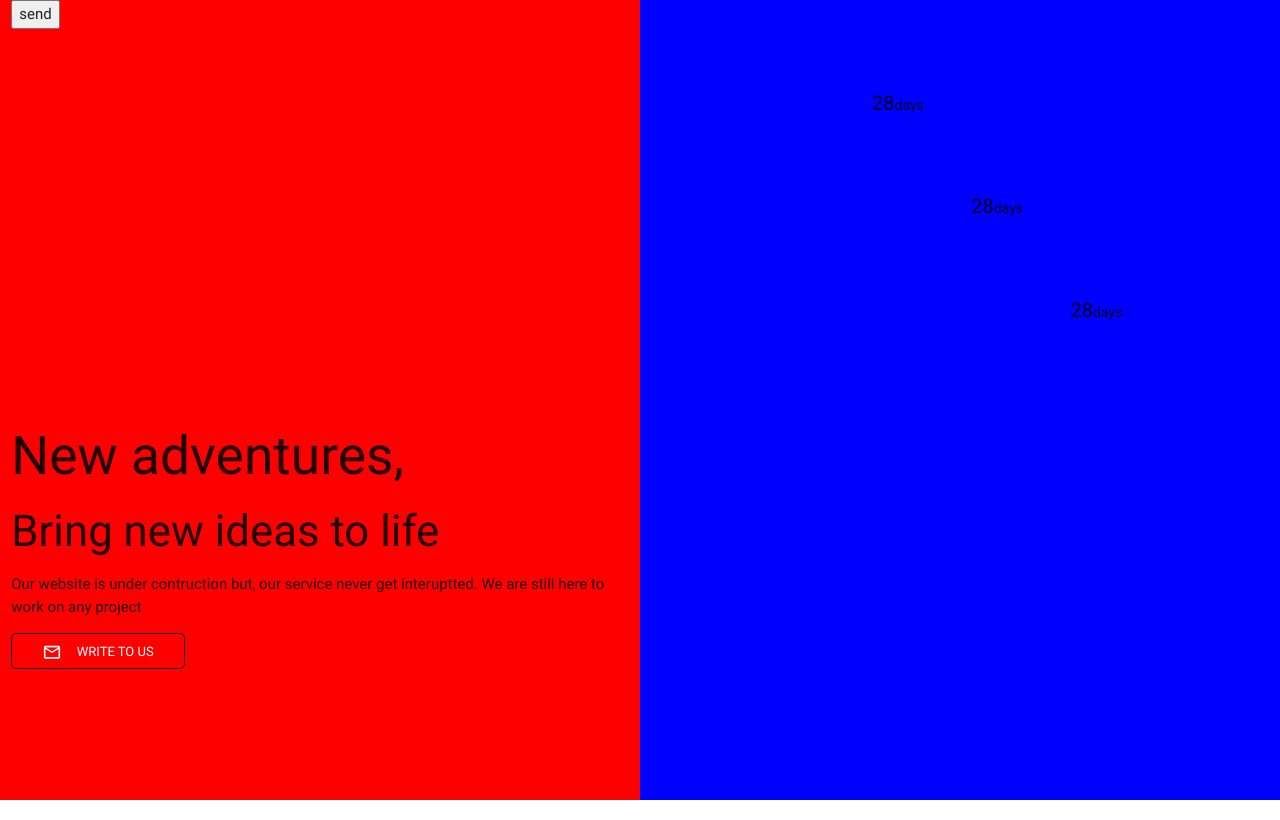
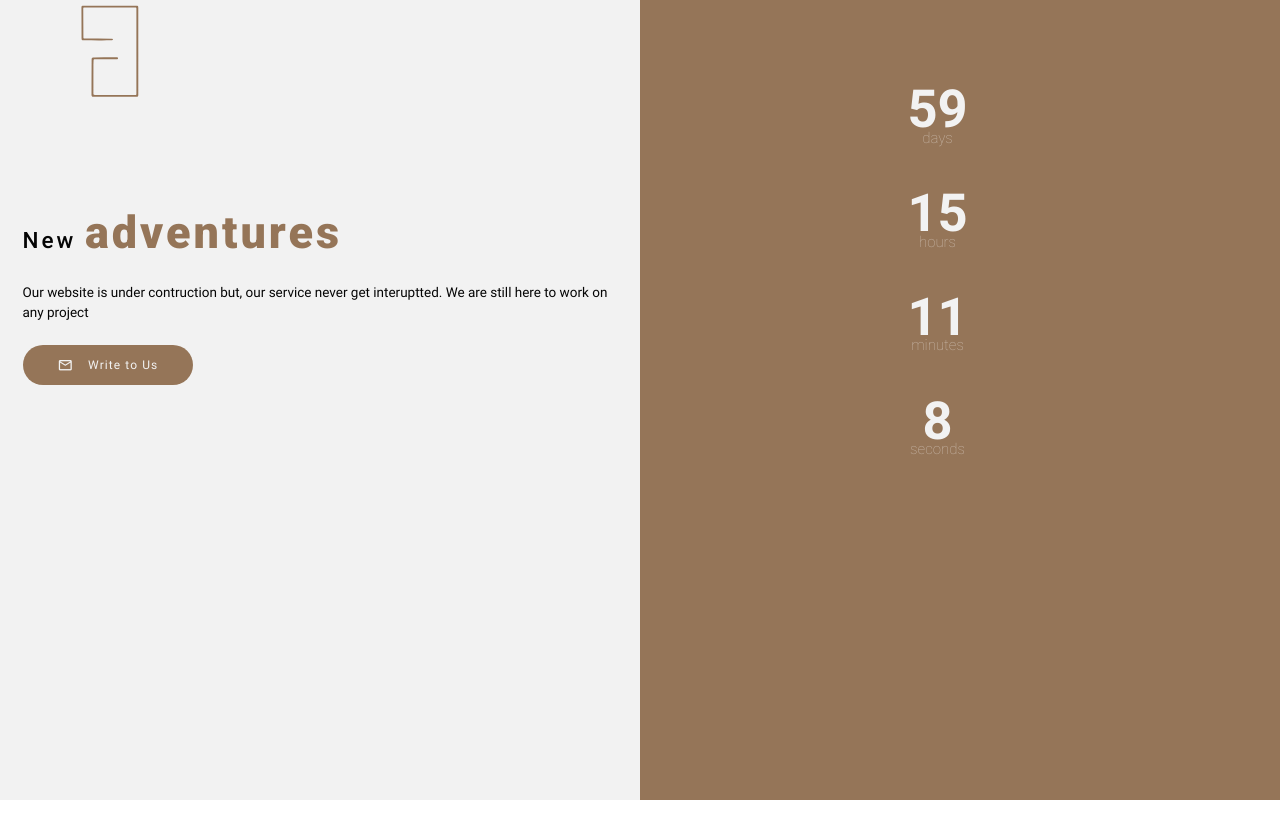
Before and after one commit to chizwils/csquared, a plain HTML site: page index.html in a window 1280 px wide. Drawn offline with nearby package versions, Linux system fonts and the light colour scheme.

Commit message:
added font property, placed a logo and  refreshed background color

```diff
--- a/index.html
+++ b/index.html
@@ -4,12 +4,55 @@
 <head>
     <title>Coming Soon!</title>
 
+    <script src="https://ajax.googleapis.com/ajax/libs/jquery/3.2.1/jquery.min.js"></script>
+    <script src="https://cdnjs.cloudflare.com/ajax/libs/materialize/0.100.2/js/materialize.min.js"></script>
+
+    <script src="index.js"></script>
+    <!------Time Counter----->
+
+
+
+    <script>
+        // Set the date we're counting down to
+        var countDownDate = new Date("Nov 2, 2017 15:37:25").getTime();
+
+        // Update the count down every 1 second
+        var x = setInterval(function() {
+
+            // Get todays date and time
+            var now = new Date().getTime();
+
+            // Find the distance between now an the count down date
+            var distance = countDownDate - now;
+
+            // Time calculations for days, hours, minutes and seconds
+            var days = Math.floor(distance / (1000 * 60 * 60 * 24));
+            var hours = Math.floor((distance % (1000 * 60 * 60 * 24)) / (1000 * 60 * 60));
+            var minutes = Math.floor((distance % (1000 * 60 * 60)) / (1000 * 60));
+            var seconds = Math.floor((distance % (1000 * 60)) / 1000);
+
+            var divd = '<div class="row"><div class="col s6 center-align"><h3>' + days + '<br><span>  days</span></h3></div></div>'
+            var divh = '<div class="row"><div class="col s6 center-align"><h3>' + hours + '<br><span>  hours</span></h3></div></div>'
+            var divm = '<div class="row"><div class="col s6 center-align"><h3>' + minutes + '<br><span>  minutes</span></h3></div></div>'
+            var divs = '<div class="row"><div class="col s6 center-align"><h3>' + seconds + '<br><span>  seconds</span></h3></div></div>'
+            // Output the result in an element with id="demo"
+            document.getElementById("dtms").innerHTML = divd + divh + divm + divs;
+
+
+
+            // If the count down is over, write some text
+            if (distance < 0) {
+                clearInterval(x);
+                document.getElementById("dtms").innerHTML = "<h3>Timeis up</h3>";
+            }
+        }, 1000);
+    </script>
+
+    <!-- Compiled and minified JavaScript -->
+<link href="https://fonts.googleapis.com/css?family=Roboto:100,300,400,500,700,900" rel="stylesheet">
+
     <!-- Compiled and minified CSS -->
     <link rel="stylesheet" href="https://cdnjs.cloudflare.com/ajax/libs/materialize/0.100.2/css/materialize.min.css">
-    <link rrel='stylesheet' href="style.css">
-
-    <!-- Compiled and minified JavaScript -->
-
 
     <link href="https://fonts.googleapis.com/icon?family=Material+Icons" rel="stylesheet">
     <link rel='stylesheet' href="style.css">
@@ -20,21 +63,36 @@
 <body>
 
     <div class="row">
-        <div class='desc col s6 '>
-            <h2 class="">New <span>adventures,</span></h2>
-            <h3>Bring new <span>ideas</span> to life</h3>
+
+
+        <div class="col s6 fullscreen lt">
+             <!---- svg logo --->
+                <svg version="1.1" id="Layer_1" xmlns="http://www.w3.org/2000/svg" xmlns:xlink="http://www.w3.org/1999/xlink" x="0px" y="0px" width="200px" height="100px" viewBox="0 0 200 100" enable-background="new 0 0 200 100" xml:space="preserve">
+<path fill='#957558' d="M127.307,51.216c0,14.435,0,28.869-0.006,43.3c0,2.001-0.276,2.261-2.414,2.261
+	c-13.857-0.013-27.71-0.029-41.575-0.042c-0.319,0-0.636-0.005-0.955-0.021c-1.478-0.079-1.828-0.397-1.842-1.775
+	c-0.017-2.063-0.022-4.126-0.013-6.186c0.032-9.671,0.063-19.347,0.112-29.016c0.009-2.08,0.319-2.345,2.486-2.351
+	c7.29-0.018,14.574-0.038,21.864-0.035c0.823,0,2.056-0.256,2.074,0.907c0.026,1.306-1.277,0.953-2.115,0.959
+	c-6.966,0.021-13.933,0.023-20.9-0.022c-1.093-0.007-1.487,0.292-1.464,1.325c0.031,1.418-0.125,2.844-0.125,4.267
+	c-0.02,9.524-0.015,19.044-0.02,28.569c0,1.514,0.004,1.52,1.538,1.521c13.261,0.032,26.522,0.069,39.779,0.098
+	c1.657,0.004,1.657,0,1.657-1.503c0-27.966,0.004-55.934,0.004-83.904c0-0.298-0.03-0.603,0-0.898
+	c0.116-0.934-0.301-1.214-1.28-1.207c-5.619,0.058-11.238,0.074-16.847,0.072C96.111,7.531,84.965,7.508,73.813,7.494
+	c-1.568-0.002-1.563,0.004-1.553,1.491c0.048,9.3,0.098,18.597,0.147,27.893c0.009,1.53,0.009,1.534,1.644,1.546
+	c8.719,0.074,17.441,0.146,26.16,0.218c0.162,0,0.322-0.003,0.484,0.004c0.668,0.018,1.429,0.124,1.302,0.907
+	c-0.053,0.328-0.837,0.775-1.289,0.784c-4.381,0.072-8.763,0.084-13.141,0.065c-4.936-0.021-9.874-0.08-14.812-0.153
+	c-1.952-0.028-2.204-0.312-2.212-2.109C70.51,28.127,70.48,18.117,70.444,8.107c-0.004-2.125,0.188-2.306,2.446-2.312
+	c17.164-0.032,34.327-0.063,51.486-0.092c0.283,0,0.556-0.002,0.838,0c1.759,0.017,2.078,0.312,2.078,1.985
+	c0.009,14.507,0,29.017,0,43.528C127.301,51.216,127.301,51.216,127.307,51.216z"/>
+</svg>
+                <!-----svg logo end-->
+            <div class='col s12 desc'>
+
+                <h2 class="">New <span>adventures</span></h2>
+               <!-- <h3>Bring new <span>ideas</span> to life</h3>-->
                 <p>Our website is under contruction but, our service never get interuptted. We are still here to work on any project</p>
                 <a class='btn-flat button modal-trigger' href="#modal_contact"><i class='material-icons left'>mail_outline</i>Write to Us</a>
 
-
-
-
-
-
-
-
                 <!-------Modal for contact----->
-            <div id="modal_contact" class="modal blue">
+                <div id="modal_contact" class="modal #F2F2F2">
                     <div class="modal-content">
                         <h4>GET IN TOUCH</h4>
                         <div class='row container'>
@@ -71,55 +129,14 @@
                 </div>
                 <!--------modal-contact-end--->
 
-
-
             </div>
-        <div class="col s6 fullscreen lt">
-            <button class='text'>send</button>
 
         </div>
         <div class="col s6 fullscreen rt">
+            <div class="container">
                 <div class='timer '>
-                <div class='row'>
-                    <div class="col s12">
-                        <div class="row">
-                            <div class='col s2 offset-m2'>
-                                <h3 id='daying'></h3>
-                            </div>
-                        </div>
-                    </div>
-                </div>
-                <div class='row'>
-                    <div class="col s12">
-                        <!---<span>hrs</span>-->
-                        <div class="row">
-                            <div class='col s2 offset-m4'>
-                                <h3>28<span>days</span></h3>
+                    <div class="row " id='dtms'>
 
-                            </div>
-                        </div>
-                    </div>
-                </div>
-                <div class='row'>
-                    <div class="col s12">
-                        <!---<span>hrs</span>-->
-                        <div class="row">
-                            <div class='col s2 offset-m6'>
-                                <h3>28<span>days</span></h3>
-
-                            </div>
-                        </div>
-                    </div>
-                </div>
-                <div class='row'>
-                    <div class="col s12">
-                        <!---<span>hrs</span>-->
-                        <div class="row">
-                            <div class='col s2 offset-m8'>
-                                <h3>28<span>days</span></h3>
-
-                            </div>
-                        </div>
                     </div>
                 </div>
             </div>
@@ -127,10 +144,8 @@
 
 
     </div>
-    <script src="https://ajax.googleapis.com/ajax/libs/jquery/3.2.1/jquery.min.js"></script>
-    <script src="https://cdnjs.cloudflare.com/ajax/libs/materialize/0.100.2/js/materialize.min.js"></script>
 
-<script src="index.js"></script>
+
 </body>
 
 </html>
--- a/index.js
+++ b/index.js
@@ -1,32 +1,32 @@
-$(document).ready(function(){
+
+$(document).ready(function () {
+
     $('.modal').modal();
-
-
+    //$('.daying').html("<h3>28<span> days</span></h3>");
     //miliseconds to days
-        var days = function(ms){
+    var days = function (ms) {
         var total = Math.floor(ms / 86400000);
         return total;
-        }
+    };
     //miliseconds to hrs
-        var hours = function(ms){
-            var total= Math.floor(ms / 3600000);
+    var hours = function (ms) {
+        var total = Math.floor(ms / 3600000);
         return total;
-        }
+    };
     //miliseconds to minutes
-        var min = function(ms){
-            var total = Math.floor(ms / 60,000);
+    var min = function (ms) {
+        var total = Math.floor(ms / 60, 000);
         return total;
-        }
+    };
     //miliseconds to seconds
-        var secs = function(){
+    var secs = function () {
         var total = Math.floor(ms / 1000);
         return total;
-        }
-         var countDownDate = new Date('Nov 1, 2017').getTime();
+    };
+    var countDownDate = new Date('Nov 1, 2017 15:37:25').getTime();
 
-
-         //update count down every 1 second
-         var x = setInterval(function(){
+    var count = 5 ;
+     var timeCalc = function () {
         //get todays date and time
         var now = new Date().getTime();
         //find the differnce btw now and date set
@@ -39,8 +39,15 @@ $(document).ready(function(){
         var h = hours(timeDif);
         var m = min(timeDif);
         var s = secs(timeDif);
-            document.getElementById('daying').innerHTML = "days ";
+        count--;
+        //$('.daying').html("<h3><span> days</span></h3>");
+        $('.text').click(function(){
+
+            $('.daying').html("<h3><span> days</span></h3>");
+            alert('chakufaufhiadfho');
+        })}
+    //update count down every 1 second
+    setInterval(timeCalc , 1000);
+
 
 });
-
-  })
--- a/style.css
+++ b/style.css
@@ -1,26 +1,72 @@
+
+
+
 body{
-    overflow: hidden;
+
     height: 100%;
     font-size: 100%;
     width: 100%;
+    font-family: 'Roboto', sans-serif;
 }
 .desc{
+    clear: both;
+    position:relative ;
+    top: 10vh;
+    font: 50%;
 
-    position: absolute;
-    top: 50%;
 
 }
+.desc>*{
+    line-height: 40px;
+}
+.desc h2{
+    font-size: 1.5rem;
+
+    font-kerning: auto;
+    color:#050505;
+    font-weight: 500;
+    letter-spacing: 0.2rem;
+    line-height: 40px;
+    border: 10px 10px 10px 10px;
+}
+.desc h2 span{
+    font-size:2em;
+    font-weight: 900;
+    color: #957558;
+
+}
+.desc p{
+    line-height: 20px;
+    margin-top: 10px;
+    font-size: 0.9rem;
+    font-weight: 400;
+    color: #050505;
+}
 .button{
-    border: 1px solid black;
-    border-radius: 5px;
-    color: white;
-    font-size: 13px;
+
+    border-radius: 15rem;
+    background: #957558;
+    margin-top: 10px;
+    text-align: center;
+    padding: 0px 35px 40px 35px;
+    color: #F2F2F2;
+}
+a.button{
+    font-size: 0.8rem;
+    font-weight: 400;
+    color: #F2F2F2;
+    text-transform: none;
+    letter-spacing: 0.09em;
+}
+a i{
+    font-size: 1.3em!important;
+    font-weight: 100!important;
 }
 .button:active{
-     border: 3px solid black;
+    background: #C4B184;
 }
 .button:hover{
-     border: 1 solid black;
+      background: #C4B184;
 }
 .fullscreen {
    height: 100%;
@@ -37,21 +83,38 @@ body{
 
 }
 .lt{
-    background: red;
+    background: #F2F2F2;
+    z-index: -100;
+
+}
+.rt{
+    background: #957558;
+    z-index: -100;
+}
+.timer{
+
+    width: 100%;
+
 
 
 }
-.rt{
-    background: blue;
+.timer h3{
+    font-size: 3.5em;
+    font-weight: 700;
+    color: #F2F2F2;
+    width: 200%;
+    line-height: 30%;
+    position: relative;
+    top: 10vh;
+}
+.timer h3 span{
+    font-size: 1rem;
+    font-weight: 100;
+    color: white;
+
+    opacity:0.5;
 
 }
-.timer{
-    position: relative;
-    top:1vh;
+#dtms >*{
+    width: 100%;
 }
-.timer h3{
-    font-size: 20px;
-}
-.timer h3 span{
-    font-size: 14px;
-}
```
Lines whose indentation alone changed are shown as unchanged.
